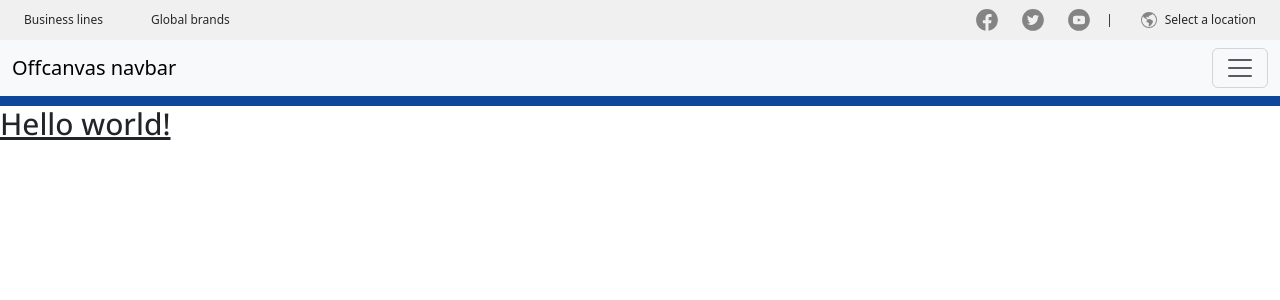
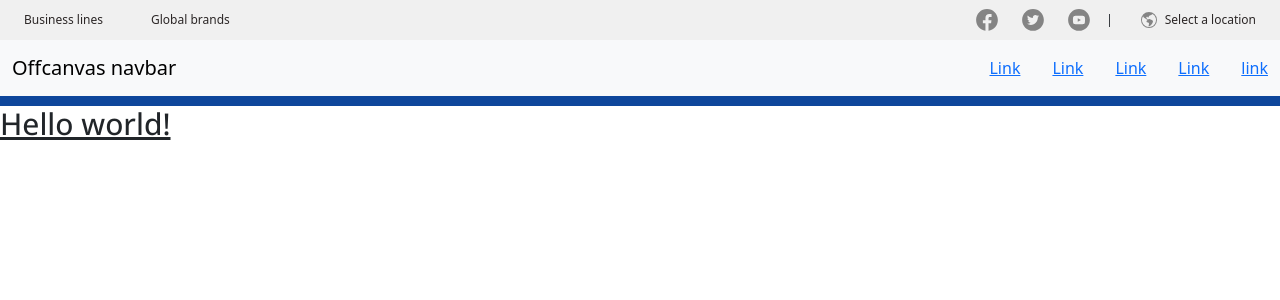
Before and after one commit to ElJefe111944/Esso-Clone, a Vue app: page / in a window 1280 px wide. Shown: the top 300 px of the page. Built offline with nearby package versions, Linux system fonts and the light colour scheme.

Commit message:
Nav Links added to main nav

```diff
--- a/src/components/main-nav/NavBar.vue
+++ b/src/components/main-nav/NavBar.vue
@@ -2,9 +2,26 @@
 <nav class="navbar bg-body-tertiary">
   <div class="container-fluid">
     <a class="navbar-brand" href="#">Offcanvas navbar</a>
-    <button class="navbar-toggler" type="button" data-bs-toggle="offcanvas" data-bs-target="#offcanvasNavbar" aria-controls="offcanvasNavbar" aria-label="Toggle navigation">
+    <button class="navbar-toggler block md:block lg:hidden" type="button" data-bs-toggle="offcanvas" data-bs-target="#offcanvasNavbar" aria-controls="offcanvasNavbar" aria-label="Toggle navigation">
       <span class="navbar-toggler-icon"></span>
     </button>
+    <ul class="hidden lg:flex gap-x-8 items-center p-0 m-0">
+      <li>
+        <a href="">Link</a>
+      </li>
+      <li>
+        <a href="">Link</a>
+      </li>
+      <li>
+        <a href="">Link</a>
+      </li>
+      <li>
+        <a href="">Link</a>
+      </li>
+      <li>
+        <a href="">link</a>
+      </li>
+    </ul>
     <div class="offcanvas offcanvas-end" tabindex="-1" id="offcanvasNavbar" aria-labelledby="offcanvasNavbarLabel">
       <div class="offcanvas-header">
         <h5 class="offcanvas-title" id="offcanvasNavbarLabel">Offcanvas</h5>
--- a/src/components/top-nav/MobileIcons.vue
+++ b/src/components/top-nav/MobileIcons.vue
@@ -5,7 +5,7 @@
         <!-- dropdown -->
         <Transition>
             <div v-show="isOpen"
-                class="absolute flex right-3 mt-3 gap-4 p-2 bg-black rounded-md after:w-0 after:h-0 after:border-l-[8px] after:border-r-[8px] after:border-l-transparent after:border-r-transparent after:border-b-[16px] after:absolute md:after:right-4 after:right-1 after:-top-2 after:font-black after:border-black">
+                class="absolute z-10 flex right-3 mt-3 gap-4 p-2 bg-black rounded-md after:w-0 after:h-0 after:border-l-[8px] after:border-r-[8px] after:border-l-transparent after:border-r-transparent after:border-b-[16px] after:absolute md:after:right-4 after:right-1 after:-top-2 after:font-black after:border-black">
                 <a href="#">
                     <FacebookIcon colour="rgb(255,255,255)" />
                 </a>
```
